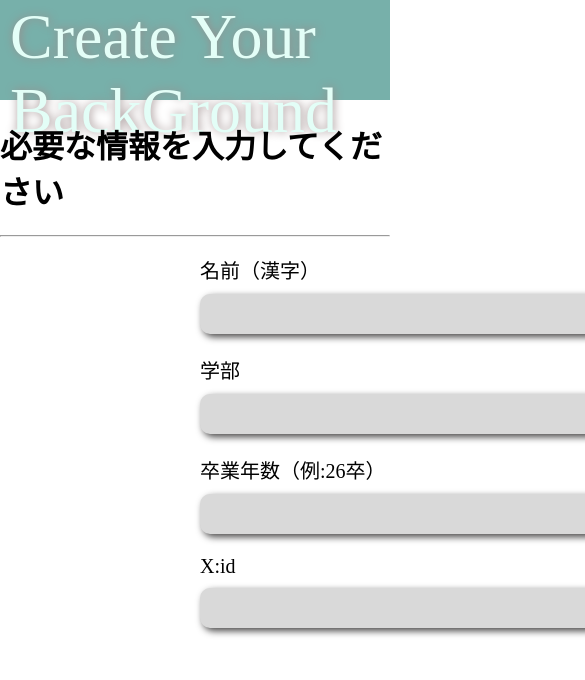
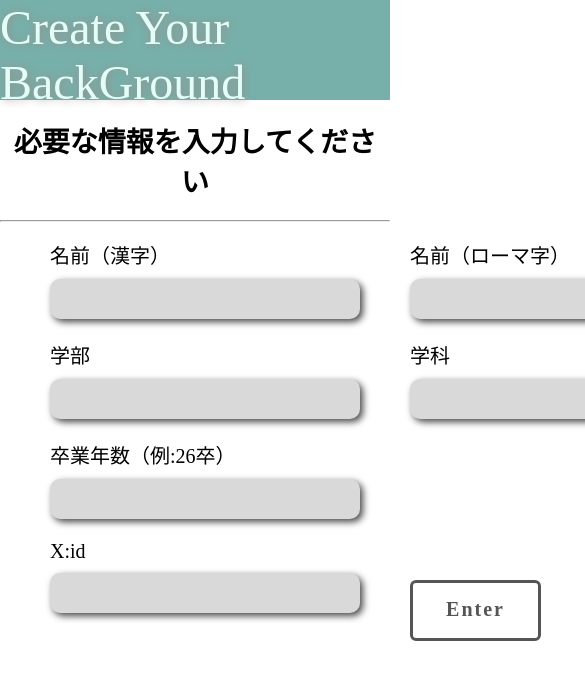
Before and after one commit to NobuhiroYokota/create-background, a React (Vite) app: page / in a window 390 px wide. Shown: the top 680 px of the page, 585 px wide, since content can reach past the window. Built offline with nearby package versions, Linux system fonts and the light colour scheme.

Commit message:
レスポンシブデザイン

```diff
--- a/src/components/Header.css
+++ b/src/components/Header.css
@@ -5,11 +5,31 @@ body{
   width: 100%;
   height: 100px;
   background-color: #77B0AA;
+  box-sizing: border-box;
 }
 
 .header-title{
   color: #e3fef7;
   font-size: 64px;
   text-shadow: #9b8a8a 1px 0 10px;
-  margin: 0 0 0 10px;
+  margin: 0;
 }
+
+@media (max-width: 1024px) {
+  .header-title {
+    font-size: 48px;
+  }
+}
+
+@media (max-width: 768px) {
+  .header-title {
+    font-size: 48px;
+  }
+}
+
+@media (max-width: 320px) {
+  .header-title {
+    font-size: 32px;
+    margin: 0 0 0 5px;
+  }
+}
--- a/src/components/Home.css
+++ b/src/components/Home.css
@@ -1,11 +1,17 @@
-.form{
+h1 {
+  font-size: 36px;
+  text-align: center;
+  margin: 20px 10px; /* 左右に余白を追加 */
+}
+
+.form {
   font-size: 20px;
   display: grid;
   grid-template-rows: 100px 100px 100px 100px;
   grid-template-columns: 1fr 1fr;
+}
 
-}
-.input-form{
+.input-form {
   padding: 5px;
   border-radius: 10px;
   box-shadow: #494848 3px 3px 7px;
@@ -15,53 +21,58 @@
   border: none;
   outline: none;
 }
-.form-name{
+
+.form-name {
   margin: 10px 0 10px 0;
 }
-.item1{
-  margin: 0 0 0 200px;
+
+.item1,
+.item2,
+.item3,
+.item4,
+.item5,
+.item6 {
   display: flex;
   flex-direction: column;
+}
+
+.item1 {
+  margin: 0 0 0 200px;
   grid-row: 1/2;
   grid-column: 1/2;
 }
-.item2{
+
+.item2 {
   margin: 0 0 0 100px;
-  display: flex;
-  flex-direction: column;
   grid-row: 1/2;
   grid-column: 2/3;
 }
-.item3{
+
+.item3 {
   margin: 0 0 0 200px;
-  display: flex;
-  flex-direction: column;
   grid-row: 2/3;
   grid-column: 1/2;
 }
-.item4{
+
+.item4 {
   margin: 0 0 0 100px;
-  display: flex;
-  flex-direction: column;
   grid-row: 2/3;
   grid-column: 2/3;
 }
-.item5{
+
+.item5 {
   margin: 0 0 0 200px;
-  display: flex;
-  flex-direction: column;
   grid-row: 3/4;
   grid-column: 1/2;
 }
-.item6{
+
+.item6 {
   margin: 0 0 0 200px;
-  display: flex;
-  flex-direction: column;
   grid-row: 4/5;
   grid-column: 1/2;
 }
 
-.button{
+.button {
   margin: 50px 0 0 200px;
   padding: 15px 0 0 0;
   grid-row: 4/5;
@@ -79,7 +90,8 @@
   transition: .3s ease-in-out;
   text-align: center;
 }
-.button::before{
+
+.button::before {
   position: absolute;
   content: "";
   width: 0;
@@ -90,9 +102,107 @@
   z-index: -1;
   transition: .3s ease-in-out;
 }
-.button:hover::before{
+
+.button:hover::before {
   width: 100%;
 }
-.button:hover{
+
+.button:hover {
   color: white;
 }
+
+@media (max-width: 1024px) {
+
+
+  h1 {
+    font-size: 32px;
+    margin: 20px 10px;
+  }
+
+  .input-form {
+    width: 350px;
+  }
+
+  .item1,
+  .item2,
+  .item3,
+  .item4,
+  .item5,
+  .item6 {
+    margin: 0 0 0 50px;
+  }
+
+  .button {
+    margin: 50px 0 0 50px;
+  }
+
+  .form {
+    grid-template-rows: repeat(6, 100px);
+    grid-template-columns: 1fr;
+  }
+}
+
+
+@media (max-width: 768px) {
+  h1 {
+    font-size: 28px;
+  }
+
+  .input-form {
+    width: 300px;
+  }
+
+  .item1,
+  .item2,
+  .item3,
+  .item4,
+  .item5,
+  .item6 {
+    margin: 0 0 0 50px;
+  }
+
+  .button {
+    margin: 50px 0 0 50px;
+  }
+
+  .form {
+    grid-template-rows: repeat(6, 100px);
+    grid-template-columns: 1fr;
+  }
+}
+
+@media (max-width: 320px) {
+  h1 {
+    font-size: 18px;
+  }
+
+
+  .input-form {
+    width: 250px;
+  }
+
+  .form {
+    display: flex;
+    flex-direction: column;
+    align-items: center;
+  }
+
+  .item1,
+  .item2,
+  .item3,
+  .item4,
+  .item5,
+  .item6 {
+    margin: 10px 0;
+    width: 100%;
+    display: flex;
+    flex-direction: column;
+    align-items: center;
+  }
+
+  .button {
+    margin: 20px 0;
+    width: 100px;
+    height: 35px;
+  }
+}
```
